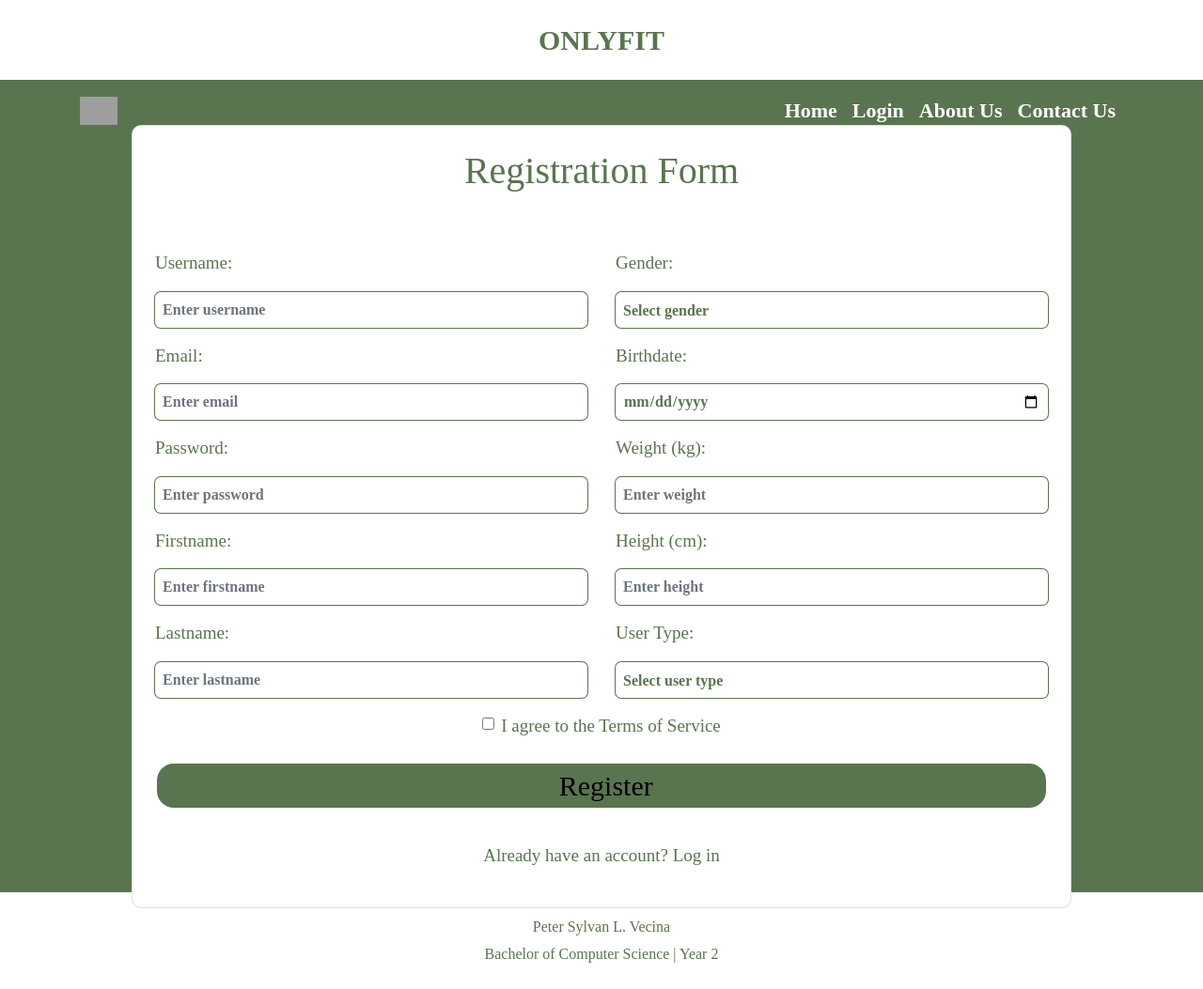
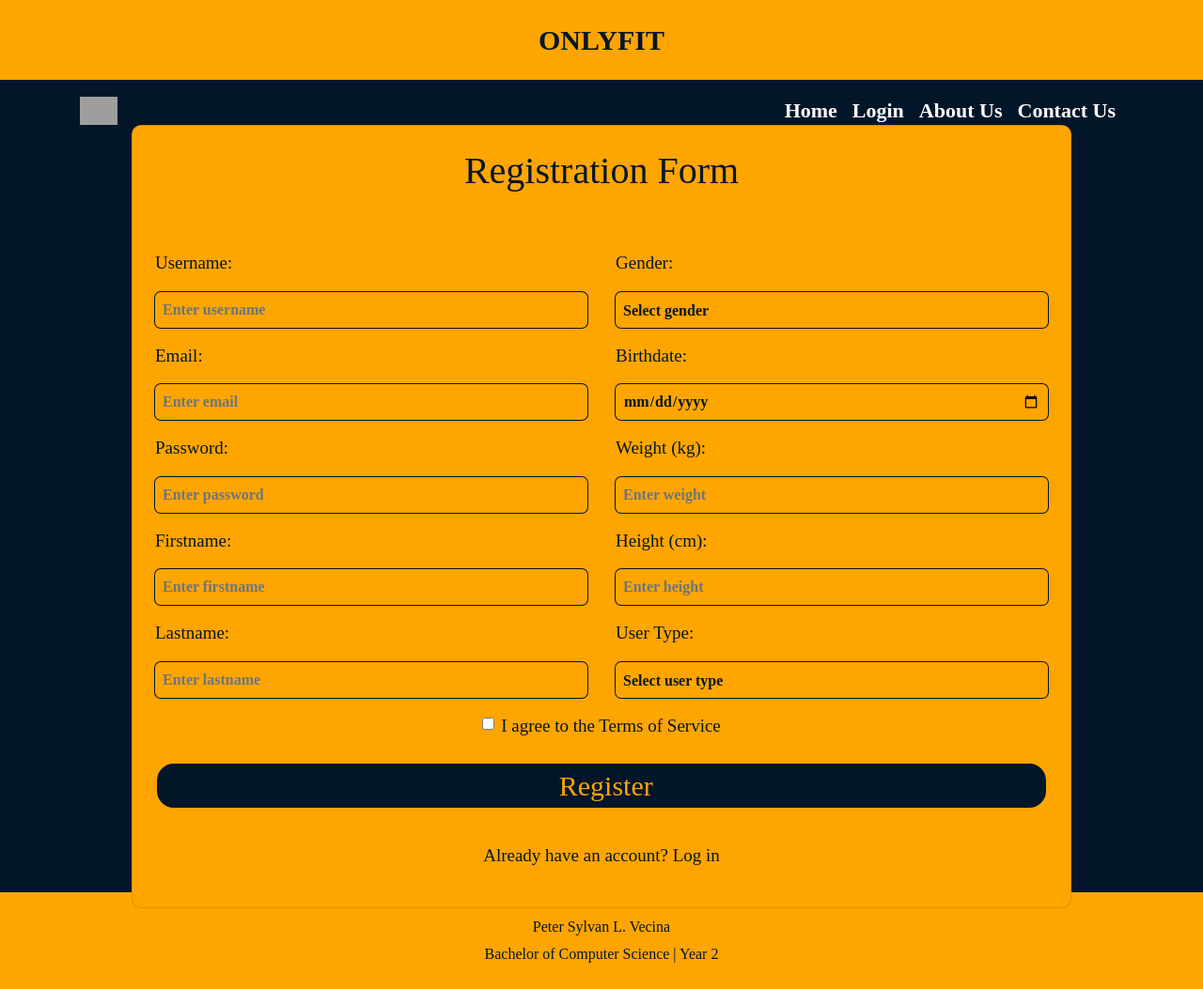
Before and after one commit to peterdev123/onlyfit-sql, a PHP site: page /register.php in a window 1280 px wide. Shown: the whole page at 94% size. Run offline with PHP 8.4, Linux system fonts and the light colour scheme; grey boxes are pictures that could not be loaded.

Commit message:
changed color theme

```diff
--- a/css/registerStyle1.css
+++ b/css/registerStyle.css
@@ -1,10 +1,10 @@
 .card {
-    color: #59754f;
+    color: #031629;
     /* box-shadow: 0 4px 8px 0 rgba(0, 0, 0, 0.2); */
     margin: 8px 4px;
-    /* border: 2px solid #59754f;  */
+    /* border: 2px solid #031629;  */
     border-radius: 10px;
-    background: #ffffff;
+    background: #ffa500;
     padding: 15px;
     width: 100%;
 }
@@ -15,7 +15,7 @@
 
 a:hover {
     font-weight: 1000;
-    color: #59754f;
+    color: #031629;
 }
 
 .form-control {
@@ -35,38 +35,39 @@ a:hover {
 }
 
 ::placeholder {
-    color: #59754f;
+    color: #031629;
 }
 
 .btnPrimaryA {
-    background-color: #59754f;
-    border: 2px solid #ffffff;
+    background-color: #031629;
+    border: 2px solid #ffa500;
     border-radius: 20px;
     padding-left: 45%;
     padding-right: 44%;
     font-size: 30px;
+    color: #ffa500;
 }
 
 body {
     font-family: 'Montserrat';
     margin: 0;
     padding: 0;
-    background-color: #59754f;
-    color: #ffffff;
+    background-color: #031629;
+    color: #ffa500;
 }
 
 a {
-    color: #59754f;
+    color: #031629;
 }
 
 a:hover {
     font-weight: 1000;
-    color: #59754f;
+    color: #031629;
 }
 
 header {
-    background-color: #ffffff;
-    color: #59754f;
+    background-color: #ffa500;
+    color: #031629;
     padding: 20px;
     text-align: center;
     font-size: 30px;
@@ -75,8 +76,8 @@ header {
 }
 
 footer {
-    background-color: #ffffff;
-    color: #59754f;
+    background-color: #ffa500;
+    color: #031629;
     padding: 20px;
     text-align: center;
     font-size: 16px;
@@ -85,3 +86,12 @@ footer {
 footer p {
     margin: 5px 0;
 }
+
+.inputErr {
+    color: #BA423C;
+    background-color: #ffa500;
+    padding-left: 35%;
+    padding-right: 35%;
+    padding-top: 10px;
+    padding-bottom: 10px;
+}
--- a/index.php
+++ b/index.php
@@ -7,7 +7,7 @@
     <meta name="viewport" content="width=device-width,initial-scale=1,shrink-to-fit=no,viewport-fit=cover">
     <title>OnlyFit</title>
     <link href="https://cdn.jsdelivr.net/npm/bootstrap@5.3.2/dist/css/bootstrap.min.css" rel="stylesheet" integrity="sha384-T3c6CoIi6uLrA9TneNEoa7RxnatzjcDSCmG1MXxSR1GAsXEV/Dwwykc2MPK8M2HN" crossorigin="anonymous">
-    <link href="css/indexStyle.css" rel="stylesheet">
+    <link href="css/indexStylee.css" rel="stylesheet">
 </head>
 <body>
     <header>OnlyFit</header>
--- a/js/message.js
+++ b/js/script.js
@@ -11,15 +11,16 @@ function showPopupMessage(message) {
     popup.style.top = '50%';
     popup.style.left = '50%';
     popup.style.transform = 'translate(-50%, -50%)';
-    popup.style.backgroundColor = '#59754f';
+    popup.style.backgroundColor = '#031620';
     popup.style.padding = '20px';
     popup.style.border = '2px solid #000000';
     popup.style.borderRadius = '5px';
     popup.style.boxShadow = '0px 0px 10px rgba(0, 0, 0, 0.5)';
     popup.style.zIndex = '9999';
+    popup.style.color = '#ffa500'
 
     popup.innerHTML = '<p style="font-size: 25px; color: white;">' + message + '</p>';
-    popup.innerHTML += '<a id="redirectButton" href="index.php" style="color: white; font-size: 20px; text-decoration: none; margin-top: 10px;">Back to main website</a>';
+    popup.innerHTML += '<a id="redirectButton" href="index.php" style="font-size: 20px; text-decoration: none; margin-top: 10px;">Back to main website</a>';
 
     document.body.appendChild(popup);
 }
@@ -31,15 +32,16 @@ function showPopupMessage1(message) {
     popup.style.top = '50%';
     popup.style.left = '50%';
     popup.style.transform = 'translate(-50%, -50%)';
-    popup.style.backgroundColor = '#59754f';
+    popup.style.backgroundColor = '#031620';
     popup.style.padding = '20px';
     popup.style.border = '2px solid #000000';
     popup.style.borderRadius = '5px';
     popup.style.boxShadow = '0px 0px 10px rgba(0, 0, 0, 0.5)';
     popup.style.zIndex = '9999';
+    popup.style.color = '#ffa500'
 
     popup.innerHTML = '<p style="font-size: 25px; color: white;">' + message + '</p>';
-    popup.innerHTML += '<a id="redirectButton" href="login.php#LogCard" style="color: white; font-size: 20px; text-decoration: none; margin-top: 10px;">Log in now.</a>';
+    popup.innerHTML += '<a id="redirectButton" href="login.php#LogCard" style="font-size: 20px; text-decoration: none; margin-top: 10px;">Log in now.</a>';
 
     document.body.appendChild(popup);
 }
--- a/login.php
+++ b/login.php
@@ -8,7 +8,7 @@
     <link href="https://cdn.jsdelivr.net/npm/bootstrap@5.3.2/dist/css/bootstrap.min.css" rel="stylesheet">
     <link href="css/loginStyle1.css" rel="stylesheet">
     <link href="css/loginMessage.css" rel="stylesheet">
-    <script src="js/message.js"></script>
+    <script src="js/script.js"></script>
     <title>OnlyFit</title>
 </head>
 <body>
@@ -41,7 +41,7 @@
           <div class="col-md-6">
               <div class="card p-4" id="LogCard">
                   <h1 class="mb-4 text-center" style="font-size: 40px;">Log in</h1>
-                  <p id="inputError" style="color: #BA423C; background-color: #FFFFFF; padding: 10px;"></p>
+                  <p id="inputError" class="inputErr"></p>
                   <form method="post">
                       <div class="mb-3">
                           <label for="username" class="form-label">Username:</label>
--- a/register.php
+++ b/register.php
@@ -6,8 +6,8 @@
     <meta charset="UTF-8">
     <meta name="viewport" content="width=device-width,initial-scale=1,shrink-to-fit=no,viewport-fit=cover">
     <link href="https://maxcdn.bootstrapcdn.com/bootstrap/4.5.2/css/bootstrap.min.css" rel="stylesheet">
-    <link href="css/registerStyle1.css" rel="stylesheet">
-    <script src="js/message.js"></script>
+    <link href="css/registerStyle.css" rel="stylesheet">
+    <script src="js/script.js"></script>
     <title>OnlyFit</title>
 </head>
 <body>
@@ -40,7 +40,7 @@
         <div class="card p-4 custom-container" style="max-width: 1000px; font-size: 19px;">
             <div class="text-center">
                 <h1 class="mb-4">Registration Form</h1>
-                <p id="inputError" style="color: #BA423C; background-color: #FFFFFF; padding-left: 35%; padding-right: 35%; padding-top: 10px; padding-bottom: 10px;"></p>
+                <p id="inputError" class="inputErr"></p>
             </div>
             <form id="registrationForm" method="post">
                 <div class="row">
```
Also changed, not shown: css/indexStylee.css (renamed from css/indexStyle.css, +7 -7 lines), css/loginStyle1.css (+20 -13 lines).
